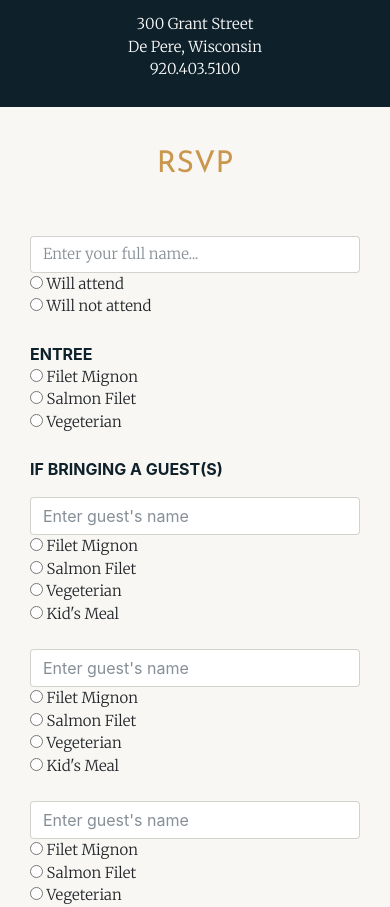
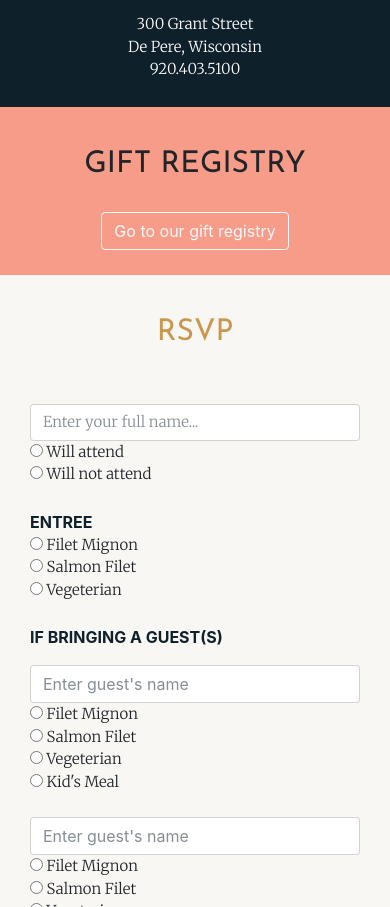
Before and after one commit to zwernberg/sarahandzach, a website: page index.html in a window 390 px wide. Shown: the part 6142-7049 px from the top of the page. Drawn offline with Linux system fonts and the light colour scheme.

Commit message:
gift registry

```diff
--- a/index.html
+++ b/index.html
@@ -33,6 +33,7 @@
             <a class="nav-item nav-link" href="#festivities">FESTIVITIES</a>
             <a class="nav-item nav-link" href="#party">WEDDING PARTY</a>
             <a class="nav-item nav-link" href="#accommodations">ACCOMMODATIONS</a>
+            <a class="nav-item nav-link" href="#registry">GIFT REGISTRY</a>
             <a class="nav-item nav-link" href="#rsvp">RSVP</a>
           </div>
         </div>
@@ -291,6 +292,16 @@
         </div>
       </div>
     </div>
+    <div class="container-fluid" id="registry">
+      <div class="container content">
+        <p class="header blue text-center">GIFT REGISTRY</p>
+        <div class="row-fluid text-center">
+          <div class="col-sm-6 mx-auto">
+            <a class="btn btn-outline-light" href="https://www.myregistry.com/giftlist/zachandsarah" role="button">Go to our gift registry</a>
+          </div>
+        </div>
+      </div>
+    </div>
 
 
 
```
